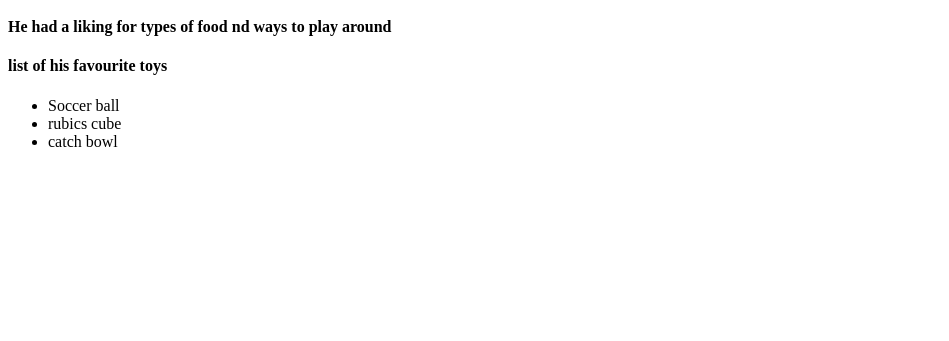
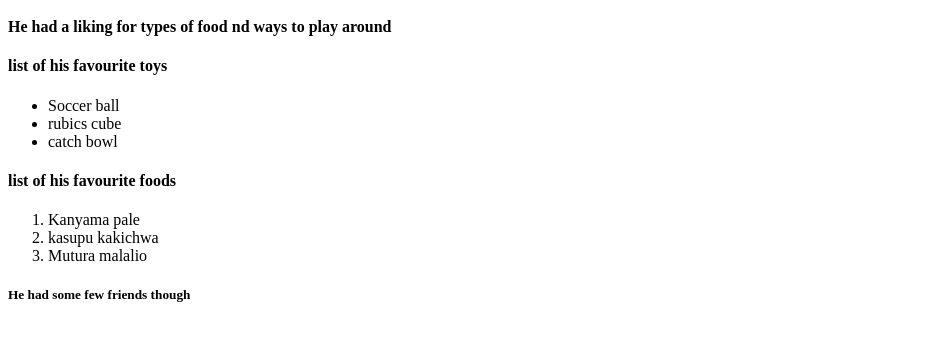
Before and after one commit to koyo-jakanees/codePrac, a plain HTML site: page pages/scudPage.html in a window 1280 px wide. Shown: the part 101-442 px from the top of the page, without its empty margins (0-949 px from the left). Drawn offline with Linux system fonts and the light colour scheme.

Commit message:
Add list of fav foods

```diff
--- a/pages/scudPage.html
+++ b/pages/scudPage.html
@@ -23,6 +23,13 @@
         <li>rubics cube</li>
         <li>catch bowl</li>
     </ul>
+    <h4> list of his favourite foods</h4>
+    <ol>
+        <li>Kanyama pale</li>
+        <li>kasupu kakichwa</li>
+        <li>Mutura malalio</li>
+    </ol>
+    <h5> He had some few friends though</h5>
 
 </body>
 </html>
```
